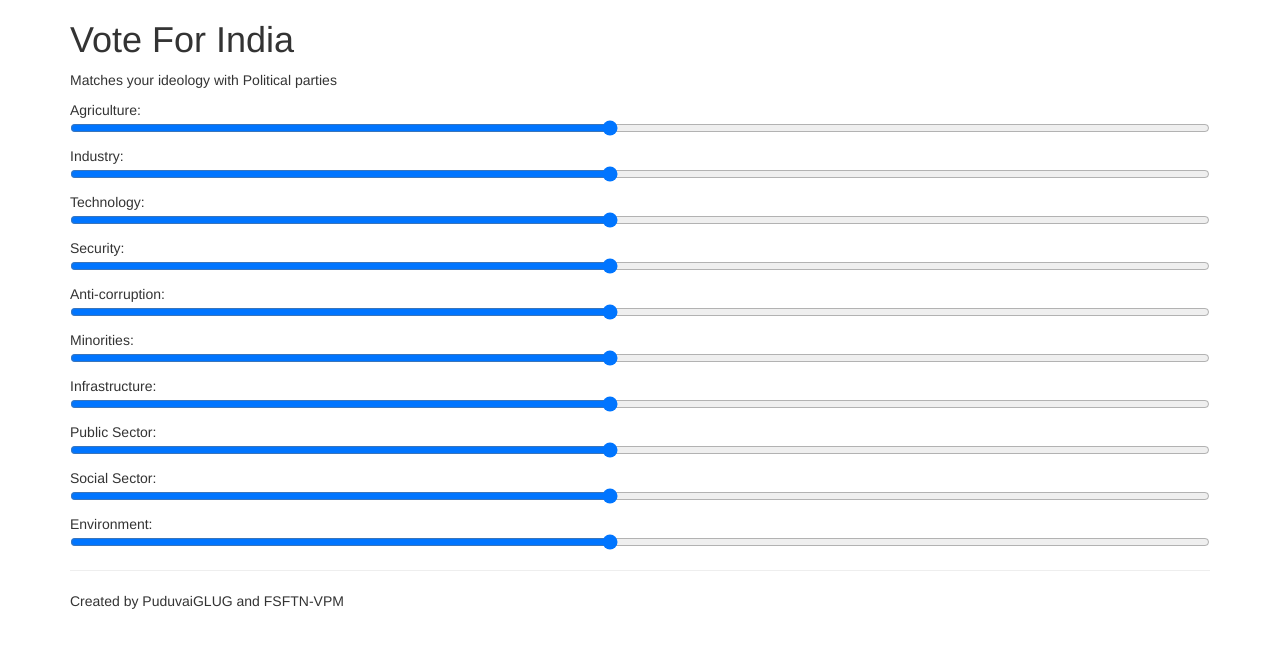
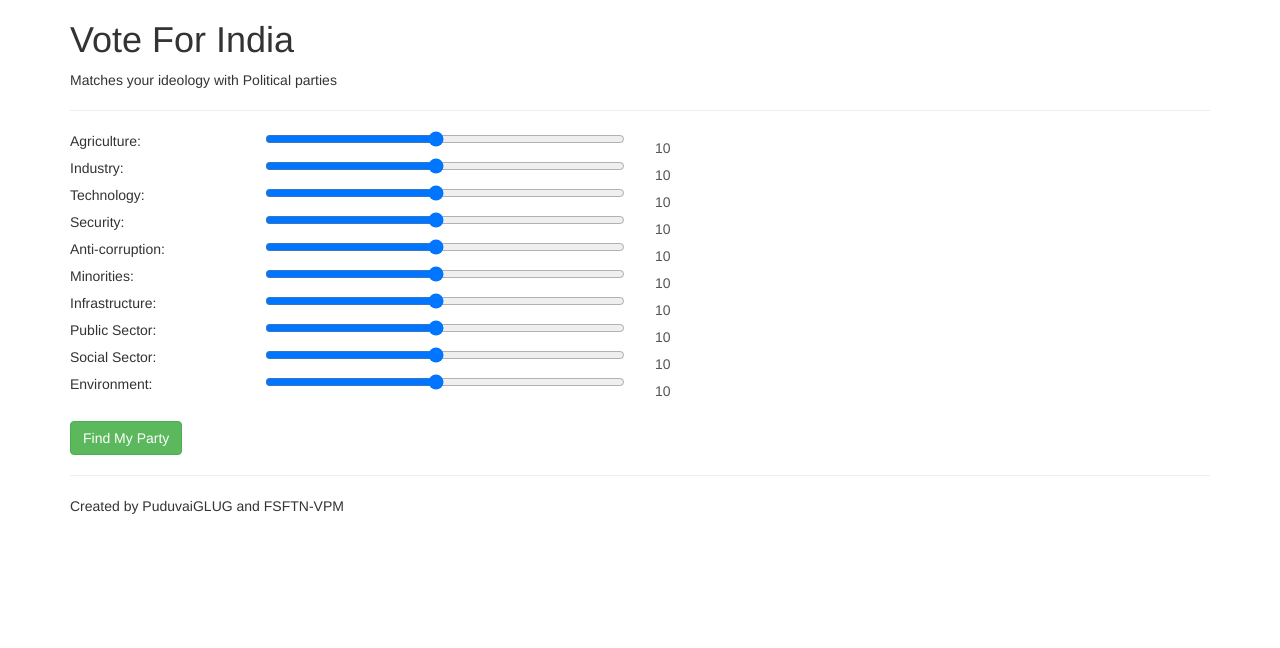
Before and after one commit to FSHMP/vote-for-india, a Flask app: page / in a window 1280 px wide. Shown: the top 648 px of the page. Run offline with Flask 2, Linux system fonts and the light colour scheme; some libraries are stand-ins or nearby versions.

Commit message:
UI Changes and improved slider and value

```diff
--- a/wsgi/voteforindia/templates/index.html
+++ b/wsgi/voteforindia/templates/index.html
@@ -1,36 +1,80 @@
 {% extends 'base.html' %}
 {% block script %}
 <script type="text/javascript">
- function display(sector){
-	sector_val = $('#' + sector).val()
-        $('#' + sector + '_val').text(sector_val);
-
+    function display(sector){
+        sectorName = sector
+        sector = $('#' + sector).val()
+        console.log(sector);
+        $('#' + sectorName + '_val').val(sector);
     };
 
 </script>
 {% endblock %}
+
 {% block body %}
 <h1>Vote For India</h1>
 <p>Matches your ideology with Political parties</p>
+<hr/>
+<div class="row">
+    <div class="col-md-2">Agriculture:</div>
+    <div class="col-md-4"><input type="range" min="1" max="20" value="10" id="agriculture" oninput="display(id);"></div>
+    <div class="col-md-4"><output id="agriculture_val" for="agriculture">10</output></div>
+</div>
 
-Agriculture: <input type="range" min="1" max="20" value="10" id="agri" onchange="display(id);"><p id="agri_val"></p>
+<div class="row">
+    <div class="col-md-2">Industry:</div>
+    <div class="col-md-4"><input type="range" min="1" max="20" value="10" id="industry" oninput="display(id);"></div>
+    <div class="col-md-4"><output id="industry_val" for="industry">10</output></div>
+</div>
 
-Industry: <input type="range" min="1" max="20" value="10" id="indu" onchange="display(id);"><p id="indu_val"></p>
+<div class="row">
+    <div class="col-md-2">Technology:</div>
+    <div class="col-md-4"><input type="range" min="1" max="20" value="10" id="technology" oninput="display(id);"></div>
+    <div class="col-md-4"><output id="technology_val" for="technology">10</output></div>
+</div>
 
-Technology: <input type="range" min="1" max="20" value="10" id="tech" onchange="display(id);"><p id="tech_val"></p>
+<div class="row">
+    <div class="col-md-2">Security:</div>
+    <div class="col-md-4"><input type="range" min="1" max="20" value="10" id="security" oninput="display(id);"></div>
+    <div class="col-md-4"><output id="security_val" for="security">10</output></div>
+</div>
 
-Security: <input type="range" min="1" max="20" value="10" id="sec" onchange="display(id);"><p id="sec_val"></p>
+<div class="row">
+    <div class="col-md-2">Anti-corruption:</div>
+    <div class="col-md-4"><input type="range" min="1" max="20" value="10" id="antiCorruption" oninput="display(id);"></div>
+    <div class="col-md-4"><output id="antiCorruption_val" for="antiCorruption">10</output></div>
+</div>
 
-Anti-corruption: <input type="range" min="1" max="20" value="10" id="antic" onchange="display(id);"><p id="antic_val"></p>
+<div class="row">
+    <div class="col-md-2">Minorities:</div>
+    <div class="col-md-4"><input type="range" min="1" max="20" value="10" id="minority" oninput="display(id);"></div>
+    <div class="col-md-4"><output id="minority_val" for="minority">10</output></div>
+</div>
 
-Minorities: <input type="range" min="1" max="20" value="10" id="mino" onchange="display(id);"><p id="mino"></p>
+<div class="row">
+    <div class="col-md-2">Infrastructure:</div>
+    <div class="col-md-4"><input type="range" min="1" max="20" value="10" id="infrastructure" oninput="display(id);"></div>
+    <div class="col-md-4"><output id="infrastructure_val" for="infrastructure">10</output></div>
+</div>
 
-Infrastructure: <input type="range" min="1" max="20" value="10" id="infra" onchange="display(id);"><p id="infra_val"></p>
+<div class="row">
+    <div class="col-md-2">Public Sector:</div>
+    <div class="col-md-4"><input type="range" min="1" max="20" value="10" id="publicSector" oninput="display(id);"></div>
+    <div class="col-md-4"><output id="publicSector_val" for="publicSector">10</output></div>
+</div>
 
-Public Sector: <input type="range" min="1" max="20" value="10" id="pub" onchange="display(id);"><p id="pub_val"></p>
+<div class="row">
+    <div class="col-md-2">Social Sector:</div>
+    <div class="col-md-4"><input type="range" min="1" max="20" value="10" id="socialSector" oninput="display(id);"></div>
+    <div class="col-md-4"><output id="socialSector_val" for="socialSector">10</output></div>
+</div>
 
-Social Sector: <input type="range" min="1" max="20" value="10" id="soc" onchange="display(id);"><p id="soc_val"></p>
+<div class="row">
+    <div class="col-md-2">Environment:</div>
+    <div class="col-md-4"><input type="range" min="1" max="20" value="10" id="environment" oninput="display(id);"></div>
+    <div class="col-md-4"><output id="environment_val" for="environment">10</output></div>
+</div>
 
-Environment: <input type="range" min="1" max="20" value="10" id="env" onchange="display(id);"><p id="env_val"></p>
-
+<br/>
+<input type='button' value='Find My Party' class='btn btn-success'/>
 {% endblock %}
```
